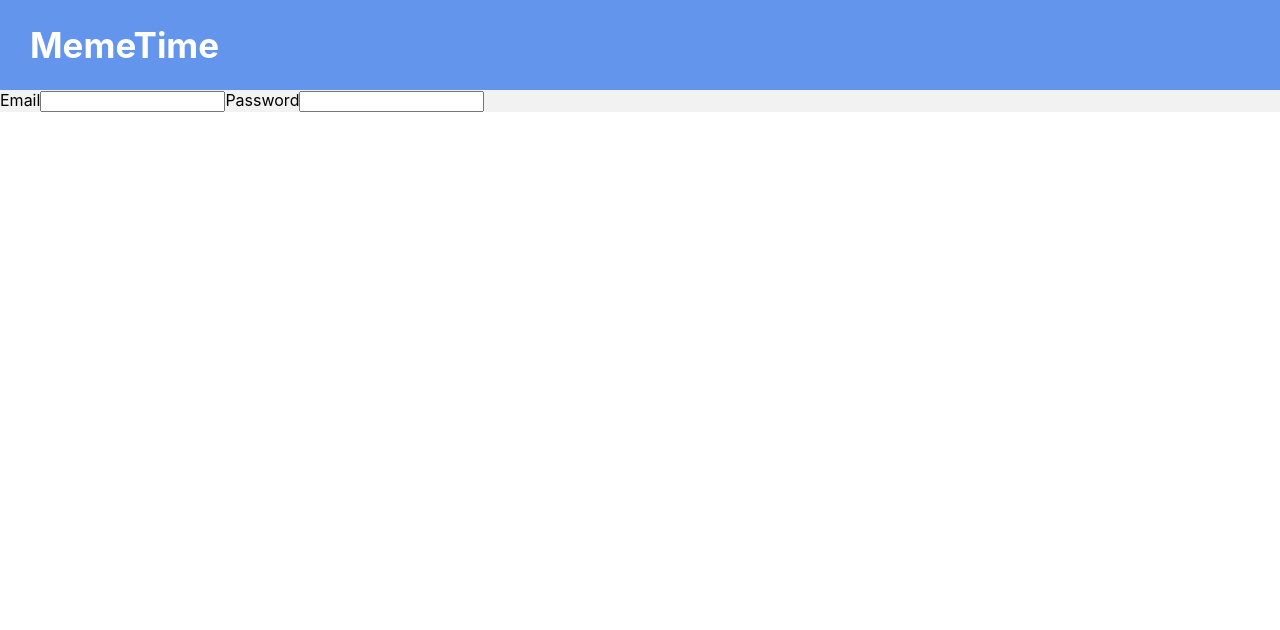
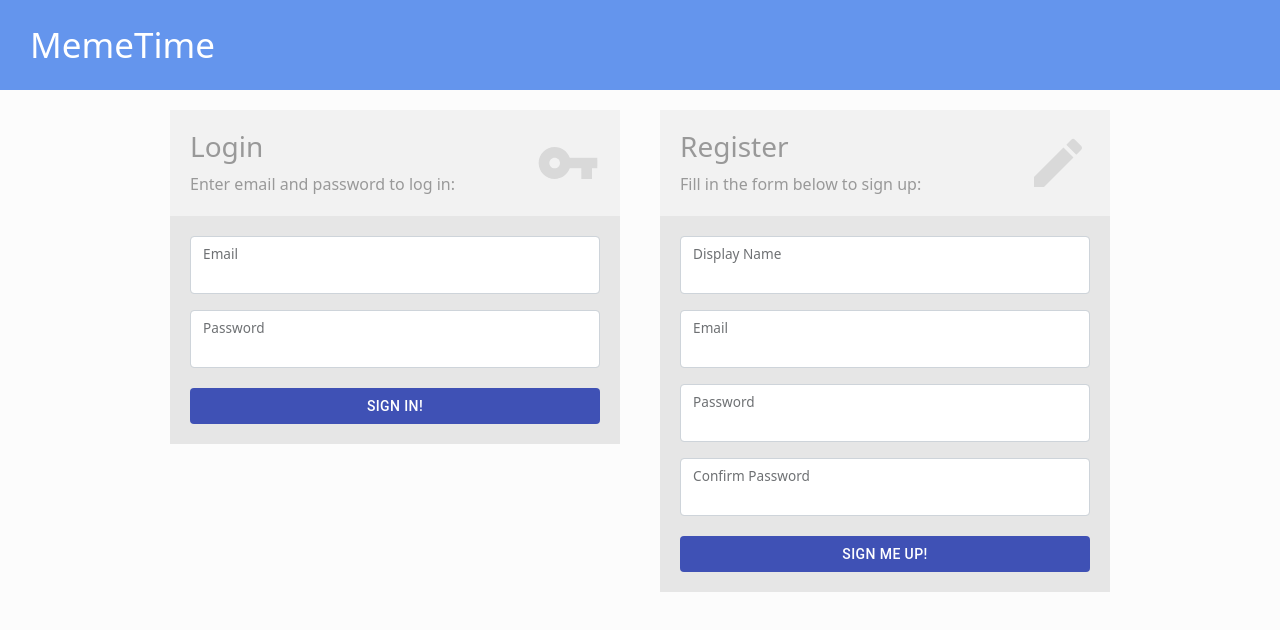
Before and after one commit to jzheng1998/MemeTime, a React (Create React App) app: page /login in a window 1280 px wide. Shown: the top 630 px of the page. Built offline with nearby package versions, Linux system fonts and the light colour scheme; no server answers.

Commit message:
Implement loginForm and registerForm

```diff
--- a/package.json
+++ b/package.json
@@ -8,7 +8,9 @@
     "@testing-library/jest-dom": "^5.11.4",
     "@testing-library/react": "^11.1.0",
     "@testing-library/user-event": "^12.1.10",
+    "bootstrap": "^5.0.0-beta1",
     "firebase": "^8.1.2",
+    "popper.js": "^1.16.1",
     "react": "^17.0.1",
     "react-dom": "^17.0.1",
     "react-router": "^5.2.0",
--- a/src/App.js
+++ b/src/App.js
@@ -41,18 +41,48 @@ function App() {
     setLoading(false);
   }, []);
 
+  const loginFn = (e) => {
+    e.preventDefault();
+
+    const email = e.currentTarget.loginEmail.value;
+    const password = e.currentTarget.loginPassword.value;
+
+    console.log(`Email: ${email} Password: ${password}`);
+  };
+
+  const registerFn = (e) => {
+    e.preventDefault();
+
+    const displayName = e.currentTarget.displayName.value;
+    const email = e.currentTarget.registerEmail.value;
+    const password = e.currentTarget.registerPassword.value;
+    const confirmPassword = e.currentTarget.registerConfirmPassword.value;
+
+    console.log(`Email: ${email} Password: ${password}`);
+
+    if (password !== confirmPassword) {
+      console.log("Wrong password");
+    }
+  };
+
   if (loading) return null;
 
   return (
     <div className="App">
       <Router>
         <Header loggedIn={loggedIn} />
-        <Route exact path="/">
-          {loggedIn ? <HomePage /> : <Redirect to="/login" />}
-        </Route>
-        <Route exact path="/login">
-          {loggedIn ? <Redirect to="/" /> : <LoginPage />}
-        </Route>
+        <div className="mainContainer">
+          <Route exact path="/">
+            {loggedIn ? <HomePage /> : <Redirect to="/login" />}
+          </Route>
+          <Route exact path="/login">
+            {loggedIn ? (
+              <Redirect to="/" />
+            ) : (
+              <LoginPage loginFn={loginFn} registerFn={registerFn} />
+            )}
+          </Route>
+        </div>
       </Router>
     </div>
   );
--- a/src/components/Header.js
+++ b/src/components/Header.js
@@ -21,9 +21,7 @@ function Header({ loggedIn, signoutFn }) {
             <ExitToAppIcon className="white" />
           </div>
         </button>
-      ) : (
-        <div></div>
-      )}
+      ) : null}
     </header>
   );
 }
--- a/src/components/LoginForm.js
+++ b/src/components/LoginForm.js
@@ -1,14 +1,51 @@
 import React from "react";
+import VpnKeyIcon from "@material-ui/icons/VpnKey";
+import { Button } from "@material-ui/core";
+
+import "../style/LoginPage.css";
+import "bootstrap/dist/css/bootstrap.min.css";
 
 function LoginForm({ loginFn }) {
   return (
-    <div>
-      <form className="loginForm" onSubmit={(e) => loginFn(e)}>
-        <label htmlFor="loginEmail">Email</label>
-        <input type="email" name="loginEmail" />
+    <div className="formContainer">
+      <div className="formDescription">
+        <div className="formText">
+          <h3>Login</h3>
+          <p style={{ marginBottom: 0 }}>Enter email and password to log in:</p>
+        </div>
+        <VpnKeyIcon style={{ fontSize: 64 }} className="formIcon" />
+      </div>
 
-        <label htmlFor="loginPassword">Password</label>
-        <input type="password" name="loginPassword" />
+      <form className="inputContainer" onSubmit={(e) => loginFn(e)}>
+        <div className="form-floating mb-3">
+          <input
+            type="email"
+            name="loginEmail"
+            className="form-control"
+            id="floatingInput"
+          />
+          <label htmlFor="floatingInput">Email</label>
+        </div>
+
+        <div className="form-floating">
+          <input
+            type="password"
+            name="loginPassword"
+            className="form-control"
+            id="floatingPassword"
+          />
+          <label htmlFor="floatingPassword">Password</label>
+        </div>
+
+        <Button
+          style={{ marginTop: 20 }}
+          color="primary"
+          variant="contained"
+          disableElevation
+          type="submit"
+        >
+          Sign in!
+        </Button>
       </form>
     </div>
   );
--- /dev/null
+++ b/src/components/RegisterForm.js
@@ -0,0 +1,73 @@
+import React from "react";
+import EditIcon from "@material-ui/icons/Edit";
+import { Button } from "@material-ui/core";
+
+import "../style/LoginPage.css";
+import "bootstrap/dist/css/bootstrap.min.css";
+
+function RegisterForm({ registerFn }) {
+  return (
+    <div className="formContainer">
+      <div className="formDescription">
+        <div className="formText">
+          <h3>Register</h3>
+          <p style={{ marginBottom: 0 }}>Fill in the form below to sign up:</p>
+        </div>
+        <EditIcon style={{ fontSize: 64 }} className="formIcon" />
+      </div>
+
+      <form className="inputContainer" onSubmit={(e) => registerFn(e)}>
+        <div className="form-floating mb-3">
+          <input
+            name="displayName"
+            className="form-control"
+            id="floatingName"
+          />
+          <label htmlFor="floatingName">Display Name</label>
+        </div>
+
+        <div className="form-floating mb-3">
+          <input
+            type="email"
+            name="registerEmail"
+            className="form-control"
+            id="floatingEmail"
+          />
+          <label htmlFor="floatingEmail">Email</label>
+        </div>
+
+        <div className="form-floating mb-3">
+          <input
+            type="password"
+            name="registerPassword"
+            className="form-control"
+            id="floatingPassword"
+          />
+          <label htmlFor="floatingPassword">Password</label>
+        </div>
+
+        <div className="form-floating">
+          <input
+            type="password"
+            name="registerConfirmPassword"
+            className="form-control"
+            id="floatingConfirmPassword"
+          />
+          <label htmlFor="floatingConfirmPassword">Confirm Password</label>
+        </div>
+
+        <Button
+          style={{ marginTop: 20 }}
+          color="primary"
+          variant="contained"
+          disableElevation
+          type="submit"
+        >
+          Sign me up!
+        </Button>
+      </form>
+    </div>
+  );
+}
+
+export default RegisterForm;
--- a/src/containers/LoginPage.js
+++ b/src/containers/LoginPage.js
@@ -1,14 +1,12 @@
 import React from "react";
 import LoginForm from "../components/LoginForm";
+import RegisterForm from "../components/RegisterForm";
 
 function LoginPage({ loginFn, registerFn }) {
   return (
-    <div className="loginContainer">
-      <div>
-        <LoginForm loginFn={loginFn} />
-      </div>
-      <div></div>
-      <div></div>
+    <div className="pageContainer">
+      <LoginForm loginFn={loginFn} />
+      <RegisterForm registerFn={registerFn} />
     </div>
   );
 }
--- a/src/style/App.css
+++ b/src/style/App.css
@@ -1,3 +1,16 @@
+html {
+  background-color: #fcfcfc;
+}
+
 .App {
-  background-color: #f2f2f2;
+  align-items: center;
+  background-color: #fcfcfc;
+  display: flex;
+  flex-direction: column;
+  justify-content: center;
 }
+
+.mainContainer {
+  margin: 0 auto;
+  max-width: 1080px;
+}
--- a/src/style/LoginPage.css
+++ b/src/style/LoginPage.css
@@ -1,7 +1,35 @@
-.loginContainer {
+.pageContainer {
+  display: flex;
+  flex-direction: row;
 }
 
-.loginForm {
+.formContainer {
   display: flex;
   flex-direction: column;
+  margin: 20px;
+  width: 450px;
 }
+
+.formDescription {
+  align-items: center;
+  background-color: #f2f2f2;
+  display: flex;
+  flex-direction: row;
+  justify-content: space-between;
+  padding: 20px 20px;
+}
+
+.formText {
+  color: #999999;
+}
+
+.formIcon {
+  color: #d9d9d9;
+}
+
+.inputContainer {
+  background-color: #e6e6e6;
+  display: flex;
+  flex-direction: column;
+  padding: 20px;
+}
```
Also changed, not shown: 1 other file (tests, documents, lock files or other folders).
